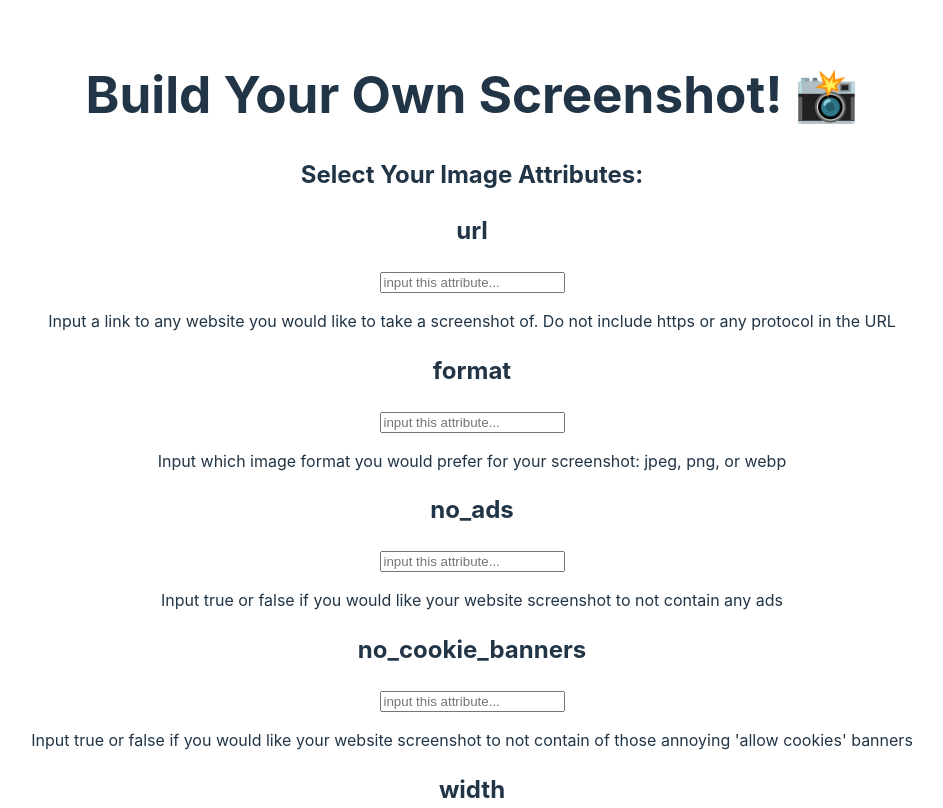
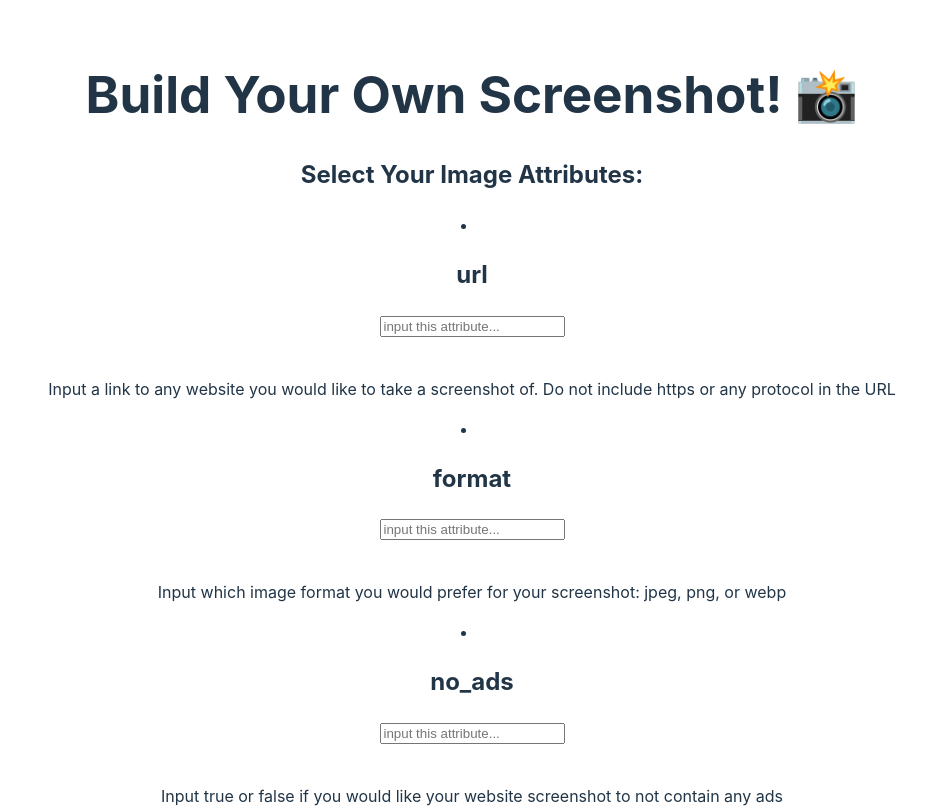
Before and after one commit to vetskiver/cap, a React (Vite) app: page / in a window 1280 px wide. Shown: the top 808 px of the page, without its empty margins (168-1111 px from the left). Built offline with nearby package versions, Linux system fonts and the light colour scheme.

Commit message:
my current app

```diff
--- a/src/App.jsx
+++ b/src/App.jsx
@@ -4,6 +4,8 @@ import APIForm from './components/APIForm';
 const ACCESS_KEY = import.meta.env.VITE_APP_ACCESS_KEY;
 
 function App() {
+  const [currentImage, setCurrentImage] = useState(null);
+
   const [inputs, setInputs] = useState({
     url: "",
     format: "",
@@ -13,6 +15,7 @@ function App() {
     height: "",
   });
   const submitForm = () => {
+
     let defaultValues = {
       format: "jpeg",
       no_ads: "true",
@@ -21,7 +24,7 @@ function App() {
       height: "1080",
     };
     if (inputs.url == "" || inputs.url == " ") {
-      alert("You forgot to submit an url!")
+      alert("You forgot to submit an url!");
     } else {
       for (const [key, value] of Object.entries(inputs)) {
         if (value == "") {
@@ -41,8 +44,6 @@ function App() {
     let query = `https://api.apiflash.com/v1/urltoimage?access_key=${ACCESS_KEY}&url=${fullURL}&format=${inputs.format}&width=${inputs.width}&height=${inputs.height}&no_cookie_banners=${inputs.no_cookie_banners}&no_ads=${inputs.no_ads}&wait_until=${wait_until}&response_type=${response_type}&fail_on_status=${fail_on_status}`;
     callAPI(query).catch(console.error);
   };
-
-  const [currentImage, setCurrentImage] = useState(null);
 
   const callAPI = async (query) => {
     const response = await fetch(query);
--- a/src/components/APIForm.jsx
+++ b/src/components/APIForm.jsx
@@ -1,6 +1,4 @@
-import React from 'react';
-
-const APIForm = ({ inputs, handleChange, onSubmit }) => {
+const APIForm = ({inputs, handleChange, onSubmit}) => {
     const inputsInfo = [
         "Input a link to any website you would like to take a screenshot of. Do not include https or any protocol in the URL",
         "Input which image format you would prefer for your screenshot: jpeg, png, or webp",
@@ -12,11 +10,11 @@ const APIForm = ({ inputs, handleChange, onSubmit }) => {
 
     return (
         <div>
-            <h2>Select Your Image Attributes:</h2>
+            <h2>Select Your Image Attributes: </h2>
             <form className='form-container'>
                 {inputs && Object.entries(inputs).map(([category, value], index) => (
-                    <div className='form' key={index}>
-                        <h2>{category}</h2>
+                    <li className='form' key={index}>
+                        <h2>{category} </h2>
                         <input
                             type='text'
                             name={category}
@@ -25,8 +23,10 @@ const APIForm = ({ inputs, handleChange, onSubmit }) => {
                             onChange={handleChange}
                             className='textbox'
                         />
+                        <br></br>
+                        <br></br>
                         <p>{inputsInfo[index]}</p>
-                    </div>
+                    </li>
                 ))}
             </form>
             <button type="button" className="button" onClick={onSubmit}>
```
